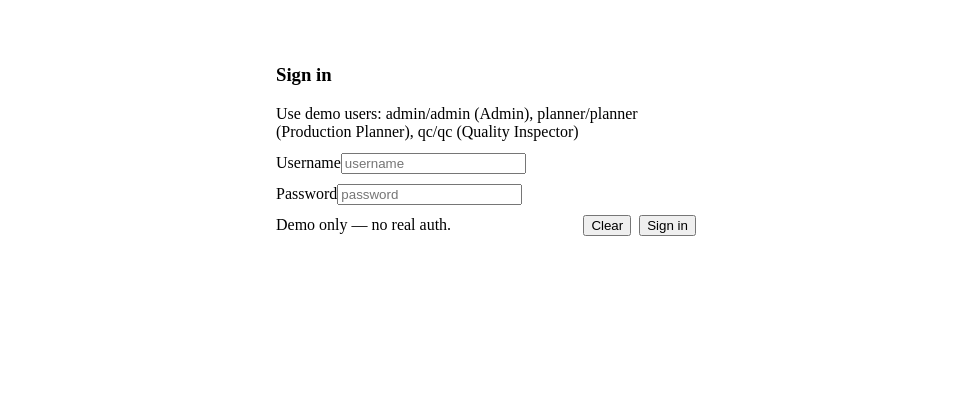
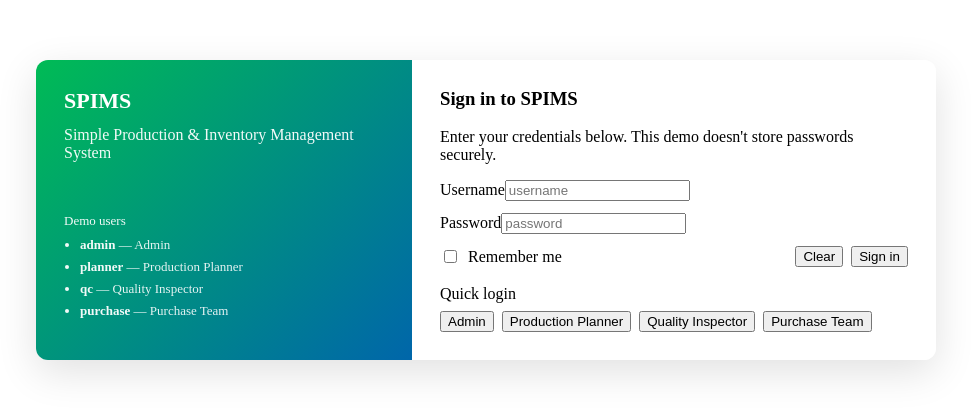
Before and after one commit to pradeepsynexera/SPIMS, a React (Vite) app: page / in a window 1280 px wide. Shown: the part 138-552 px from the top of the page, without its empty margins (154-1125 px from the left). Built offline with nearby package versions, Linux system fonts and the light colour scheme; the HTML template or start-up script is replaced by a standard one.

Commit message:
commit
code changes for login UI

```diff
--- a/src/components/Login.jsx
+++ b/src/components/Login.jsx
@@ -4,6 +4,7 @@ export default function Login({onLogin, users}){
   const [username, setUsername] = useState('')
   const [password, setPassword] = useState('')
   const [err, setErr] = useState('')
+  const [remember, setRemember] = useState(false)
 
   function submit(e){
     e && e.preventDefault()
@@ -13,30 +14,61 @@ export default function Login({onLogin, users}){
     onLogin && onLogin(user)
   }
 
+  function quickLogin(u){
+    setUsername(u.username); setPassword(u.password); setErr('')
+    setTimeout(()=> onLogin && onLogin(u), 300)
+  }
+
   return (
-    <div style={{minHeight:'70vh', display:'flex', alignItems:'center', justifyContent:'center'}}>
-      <div className="card" style={{width:420}}>
-        <h3 style={{marginTop:0}}>Sign in</h3>
-        <div className="muted small">Use demo users: admin/admin (Admin), planner/planner (Production Planner), qc/qc (Quality Inspector)</div>
-        <form onSubmit={submit} style={{marginTop:12, display:'flex', flexDirection:'column', gap:10}}>
-          <div>
+    <div style={{minHeight:'80vh', display:'flex', alignItems:'center', justifyContent:'center', padding:20}}>
+      <div style={{display:'flex', width:900, boxShadow:'0 12px 40px rgba(0,0,0,0.12)', borderRadius:12, overflow:'hidden'}}>
+        <div style={{background: 'linear-gradient(135deg,#0b5 0%, #06a 100%)', color:'#fff', padding:28, width:320, display:'flex', flexDirection:'column', gap:12}}>
+          <div style={{fontSize:22, fontWeight:700}}>SPIMS</div>
+          <div style={{opacity:0.95}}>Simple Production & Inventory Management System</div>
+          <div style={{marginTop:'auto', fontSize:13, opacity:0.95}}>
+            Demo users
+            <ul style={{paddingLeft:16, marginTop:8}}>
+              {users.map(u => <li key={u.username} style={{marginBottom:6}}><strong>{u.username}</strong> — <span style={{opacity:0.95}}>{u.role}</span></li>)}
+            </ul>
+          </div>
+        </div>
+
+        <div style={{background:'#fff', padding:28, flex:1}}>
+          <h3 style={{marginTop:0}}>Sign in to SPIMS</h3>
+          <p className="muted small">Enter your credentials below. This demo doesn't store passwords securely.</p>
+
+          <form onSubmit={submit} style={{marginTop:12, display:'grid', gridTemplateColumns:'1fr 1fr', gap:12}}>
+            <div style={{gridColumn:'1 / span 2'}}>
               <label className="muted small">Username</label>
               <input value={username} onChange={e=>setUsername(e.target.value)} placeholder="username" />
             </div>
-          <div>
+
+            <div style={{gridColumn:'1 / span 2'}}>
               <label className="muted small">Password</label>
               <input type="password" value={password} onChange={e=>setPassword(e.target.value)} placeholder="password" />
             </div>
-          {err && <div className="danger small">{err}</div>}
-          <div style={{display:'flex', justifyContent:'space-between', alignItems:'center'}}>
-            <div className="muted small">Demo only — no real auth.</div>
-            <div>
+
+            <div style={{display:'flex', alignItems:'center', gap:8}}>
+              <input type="checkbox" id="remember" checked={remember} onChange={e=>setRemember(e.target.checked)} />
+              <label htmlFor="remember" className="muted small">Remember me</label>
+            </div>
+
+            <div style={{display:'flex', justifyContent:'flex-end'}}>
               <button className="btn ghost" type="button" onClick={()=>{ setUsername(''); setPassword(''); setErr('') }}>Clear</button>
               <button className="btn primary" style={{marginLeft:8}} onClick={submit}>Sign in</button>
+            </div>
+
+            {err && <div style={{gridColumn:'1 / span 2'}} className="danger small">{err}</div>}
+
+            <div style={{gridColumn:'1 / span 2', marginTop:6}}>
+              <div className="muted small" style={{marginBottom:8}}>Quick login</div>
+              <div style={{display:'flex', gap:8}}>
+                {users.map(u => <button key={u.username} type="button" className="btn" onClick={()=>quickLogin(u)}>{u.role}</button>)}
               </div>
             </div>
           </form>
         </div>
       </div>
+    </div>
   )
 }
```
Also changed, not shown: 3 other files (tests, documents, lock files or other folders). Lines whose indentation alone changed are shown as unchanged.
